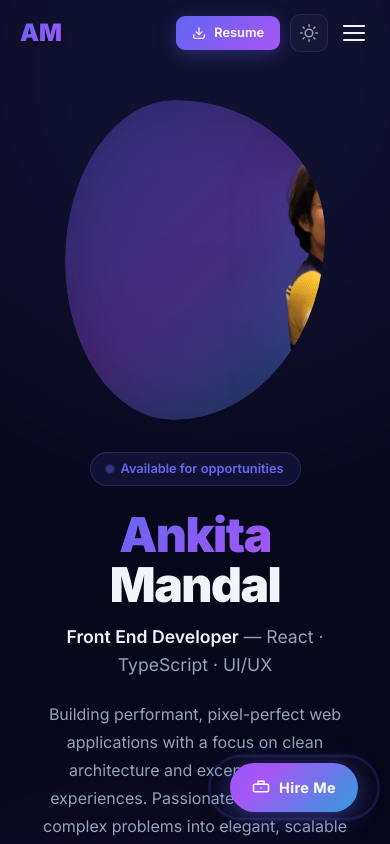
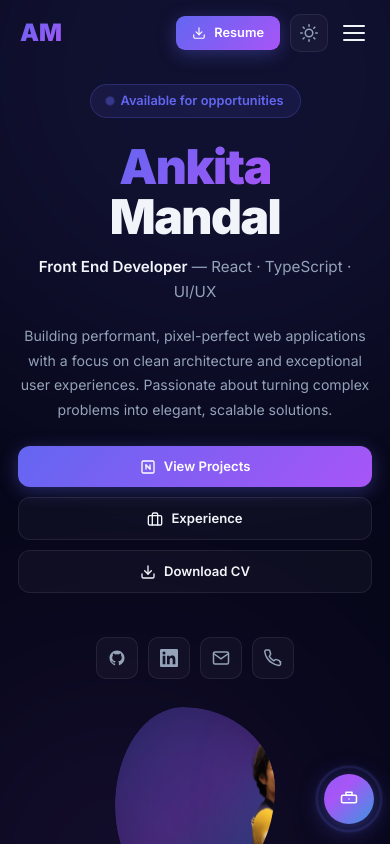
Before and after one commit to Ankita27052002/Ankita-s-Portfolio, a React (Vite) app: page / in a window 390 px wide. Shown: the top 844 px of the page. Built offline with nearby package versions, Linux system fonts and the light colour scheme.

Commit message:
Fix: full mobile responsiveness (hero, nav, cards, hire-me, 480px breakpoint)

```diff
--- a/src/index.css
+++ b/src/index.css
@@ -146,7 +146,7 @@ section { padding: 96px 0; }
   background: var(--bg-card);
 }
 
-.nav-actions { display: flex; align-items: center; gap: 10px; }
+.nav-actions { display: flex; align-items: center; gap: 10px; z-index: 999; position: relative; }
 
 .theme-toggle {
   width: 38px; height: 38px;
@@ -1025,37 +1025,94 @@ footer {
 
 /* ─── RESPONSIVE ────────────────────────────── */
 @media (max-width: 768px) {
+  /* Navbar */
   .navbar { padding: 14px 20px; }
   .navbar.scrolled { padding: 12px 20px; }
   .nav-links {
     display: none;
     position: fixed;
-    top: 62px; left: 0; right: 0;
-    background: var(--nav-bg);
+    top: 0; left: 0; right: 0; bottom: 0;
+    background: var(--bg);
     backdrop-filter: blur(24px);
-    padding: 16px 20px 20px;
+    -webkit-backdrop-filter: blur(24px);
+    padding: 100px 32px 40px;
     flex-direction: column;
+    gap: 4px;
+    z-index: 998;
     border-bottom: 1px solid var(--border);
   }
   .nav-links.open { display: flex; }
+  .nav-links a {
+    font-size: 1.15rem;
+    padding: 12px 16px;
+    border-radius: 12px;
+  }
   .hamburger { display: flex; }
-  section { padding: 64px 0; }
+
+  /* Sections */
+  section { padding: 60px 0; }
+  .section-title { font-size: 1.7rem; margin-bottom: 36px; }
+  .container { padding: 0 18px; }
+
+  /* Hero — text first, image below */
+  .hero { min-height: 100svh; padding-top: 72px; }
   .hero-layout {
-    flex-direction: column-reverse;
-    padding-top: 20px;
+    flex-direction: column;
+    padding-top: 12px;
     text-align: center;
-    gap: 32px;
+    gap: 28px;
   }
-  .hero-text-col { max-width: 100%; }
-  .hero-cta { justify-content: center; }
+  .hero-text-col { max-width: 100%; order: 1; }
+  .hero-image-col { order: 2; }
+  .hero-cta { justify-content: center; flex-wrap: wrap; gap: 10px; }
   .hero-socials { justify-content: center; }
-  .hero-img-wrap { width: 260px; height: 320px; }
-  .hero-name { letter-spacing: -1.5px; }
+  .hero-img-wrap { width: 200px; height: 240px; }
+  .hero-name { font-size: clamp(2.4rem, 12vw, 3.5rem); letter-spacing: -1.5px; }
+  .hero-title { font-size: 0.95rem; }
+  .hero-desc { font-size: 0.88rem; margin-bottom: 24px; }
+  .btn { padding: 10px 18px; font-size: 0.82rem; }
+
+  /* Skills */
+  .skills-grid { grid-template-columns: 1fr; gap: 14px; }
+
+  /* Experience */
   .timeline::before { left: 13px; }
-  .timeline-item { padding-left: 42px; }
+  .timeline-item { padding-left: 42px; padding-bottom: 32px; }
   .t-dot { left: 5px; }
+  .exp-card { padding: 20px 18px; }
+  .exp-top { flex-direction: column; gap: 6px; }
+  .exp-company { font-size: 1rem; }
+
+  /* Projects */
+  .projects-grid { grid-template-columns: 1fr; gap: 16px; }
+  .proj-card { padding: 20px 18px; }
+
+  /* Education */
   .edu-layout { grid-template-columns: 1fr; }
-  .edu-card { flex-direction: column; padding: 24px; }
-  .projects-grid { grid-template-columns: 1fr; }
-  .exp-top { flex-direction: column; gap: 6px; }
+  .edu-card { flex-direction: column; gap: 14px; padding: 20px 18px; }
+  .edu-icon { width: 48px; height: 48px; min-width: 48px; font-size: 1.2rem; }
+
+  /* Hire Me button — reposition so it doesn't overlap content */
+  .hire-me-btn {
+    bottom: 20px;
+    right: 16px;
+    padding: 10px 18px;
+    font-size: 0.82rem;
+  }
+
+  /* Footer */
+  .footer-inner { gap: 10px; }
+  .footer-text { text-align: center; font-size: 0.75rem; }
 }
+
+/* ─── EXTRA SMALL ───────────────────────────── */
+@media (max-width: 480px) {
+  .hero-img-wrap { width: 160px; height: 195px; }
+  .hero-name { font-size: clamp(2rem, 14vw, 3rem); }
+  .hero-cta .btn { width: 100%; justify-content: center; }
+  .edu-card { padding: 16px 14px; }
+  .exp-card { padding: 16px 14px; }
+  .proj-card { padding: 16px 14px; }
+  .hire-me-btn span:last-child { display: none; }
+  .hire-me-btn { width: 50px; height: 50px; padding: 0; justify-content: center; border-radius: 50%; }
+}
```
